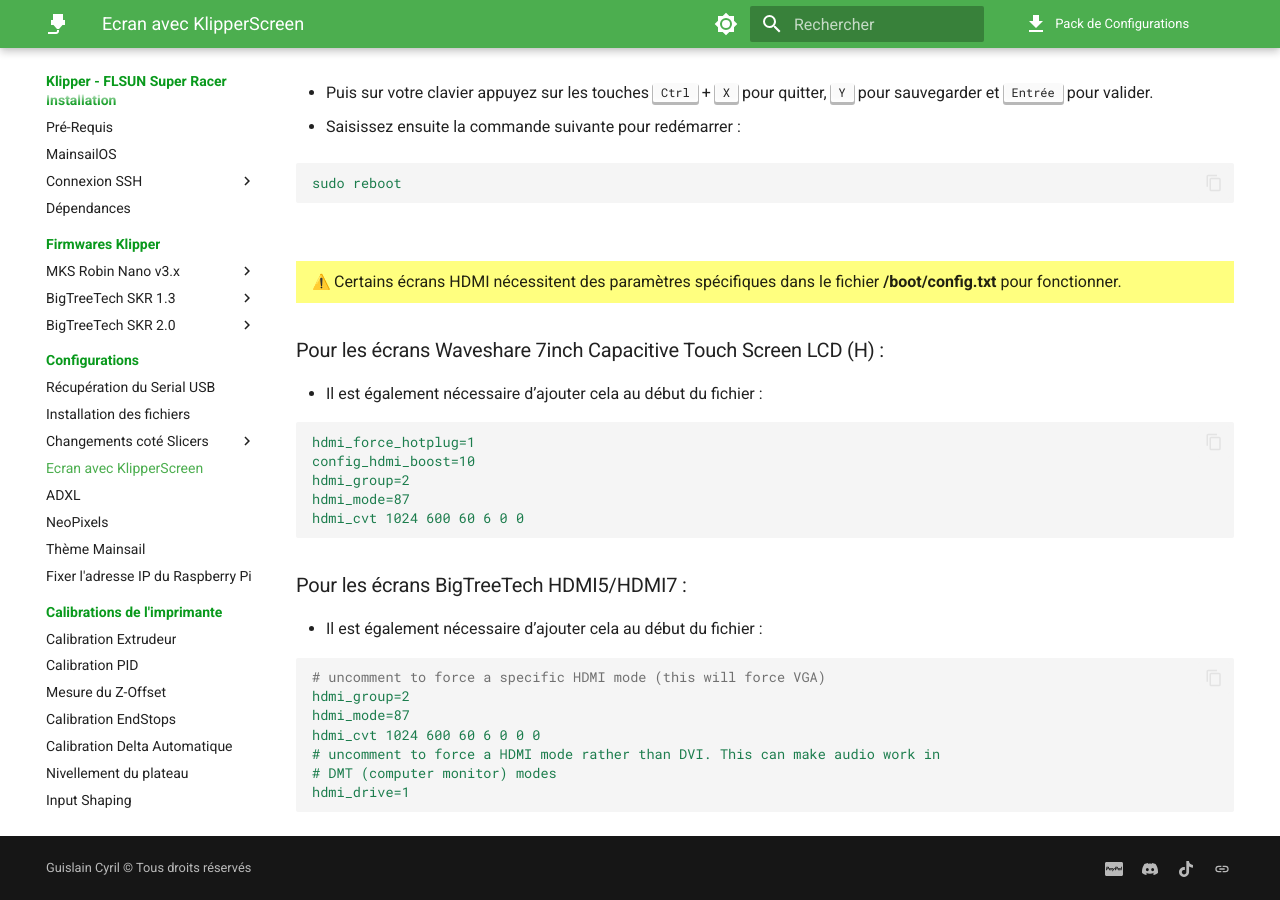
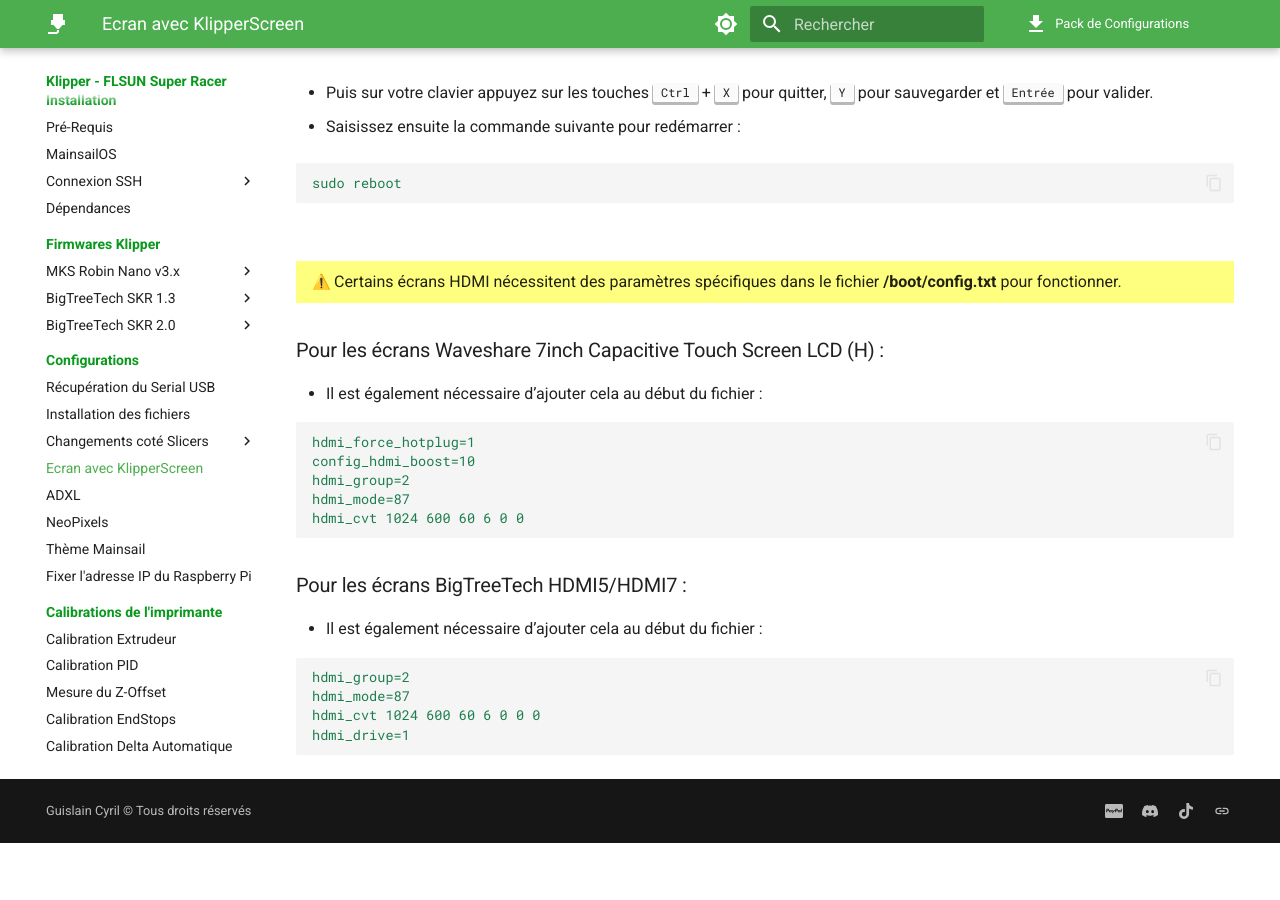
Before and after one commit to Guilouz/test, an MkDocs documentation site: the page built from docs/configurations/ecran-avec-klipperscreen.md, in a window 1280 px wide and 900 px high, scrolled down 4050 px. Built offline with MkDocs 1.6.1 and Material for MkDocs 9.7.7, drawn with Linux system fonts in a browser that asks for light colours; emoji names are drawn with the system emoji font; comment, search, counter and statistics services are not loaded; after the commit the page ends 4893 px from its top, so only the background shows below that.

Commit message:
Update ecran-avec-klipperscreen.md

````diff
--- a/docs/configurations/ecran-avec-klipperscreen.md
+++ b/docs/configurations/ecran-avec-klipperscreen.md
@@ -175,11 +175,8 @@ hdmi_cvt 1024 600 60 6 0 0
 - Il est également nécessaire d’ajouter cela au début du fichier  :
 
 ``` yaml
-# uncomment to force a specific HDMI mode (this will force VGA)
 hdmi_group=2
 hdmi_mode=87
 hdmi_cvt 1024 600 60 6 0 0 0
-# uncomment to force a HDMI mode rather than DVI. This can make audio work in
-# DMT (computer monitor) modes
 hdmi_drive=1
 ```
````
